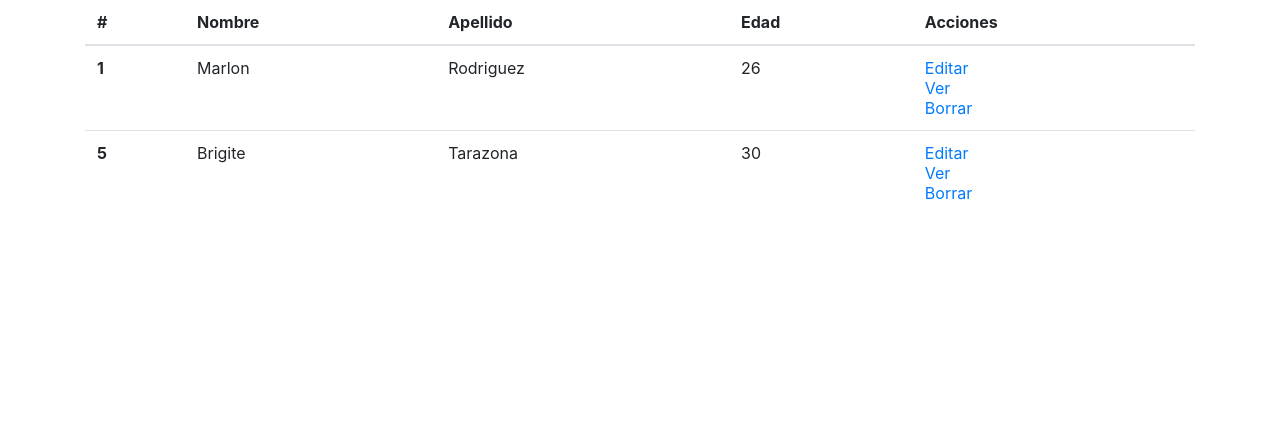
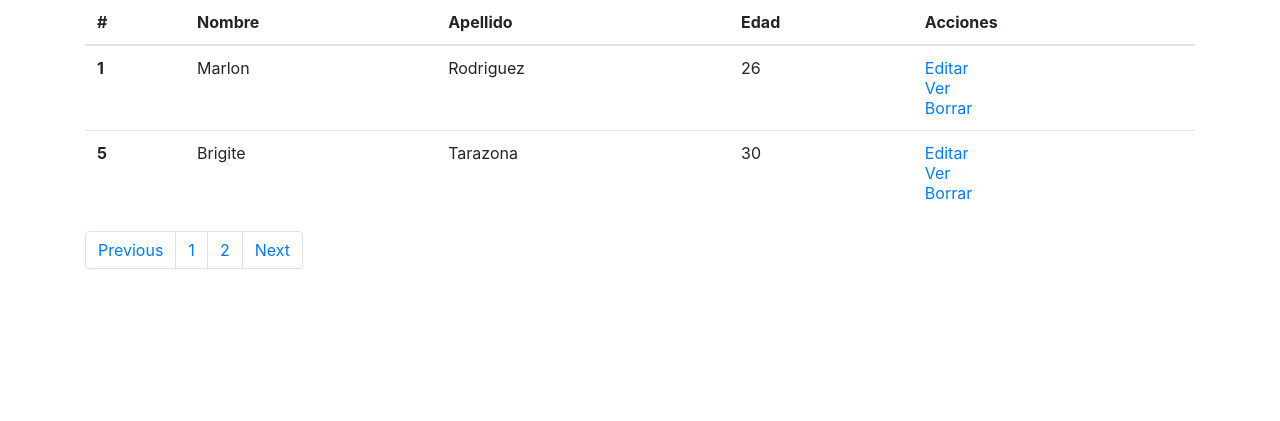
Before and after one commit to marlonproxz/aprendiendo-codeigniter3, a PHP site: page /codeigniter/personas/listado in a window 1280 px wide. Shown: the part 141-562 px from the top of the page. Run offline with PHP 8.4, Linux system fonts and the light colour scheme; data comes from the database, SQL or seed files in the repository; some libraries are stand-ins or nearby versions.

Commit message:
paginacion de las tablas parte 2

```diff
--- a/application/controllers/Personas.php
+++ b/application/controllers/Personas.php
@@ -29,12 +29,16 @@ class Personas extends CI_Controller {
         redirect("/personas/listado");
     }
 
-    public function listado() {
+    public function listado($pag = 1) {
 
-        //echo $this->Persona->count();
+        $pag--;
+
+        if($pag < 0){
+            $pag = 0;
+        }
 
         $page_size = 2;
-        $offset = 0 * $page_size;
+        $offset = $pag * $page_size;
 
         $nombre = $this->input->get("nombre");
 
@@ -51,7 +55,10 @@ class Personas extends CI_Controller {
         //echo $this->session->userdata('name');
         //$this->session->unset_userdata('name');
 
+
         $vdata["personas"] = $this->Persona->pagination($page_size,$offset); //$this->Persona->search($nombre);
+        $vdata["current_pag"] = $pag + 1;
+        $vdata["last_page"] = ceil($this->Persona->count() / $page_size);
         $view["view"] = $this->load->view('personas/listado', $vdata, TRUE);
 
         $this->load->view('body', $view);
--- a/application/views/personas/listado.php
+++ b/application/views/personas/listado.php
@@ -44,6 +44,34 @@
     </tbody>
 </table>
 
+<nav>
+  <ul class="pagination">
+
+    <?php
+        $prev = $current_pag-1;
+        $next = $current_pag+1;
+
+        if($prev <= 0){
+            $prev = 1;
+        }
+
+        if($next > $last_page){
+            $next = $last_page;
+        }
+
+
+    ?>
+
+    <li class="page-item"><a class="page-link" href="<?php echo base_url(). "personas/listado/". $prev; ?>">Previous</a></li>
+
+    <?php for($i=1; $i<= $last_page; $i++): ?>
+    <li class="page-item"><a class="page-link" href="<?php echo base_url(). "personas/listado/". $i; ?>"><?php echo $i; ?></a></li>
+    <?php endfor; ?>
+
+    <li class="page-item"><a class="page-link" href="<?php echo base_url(). "personas/listado/". $next; ?>">Next</a></li>
+  </ul>
+</nav>
+
 <div class="modal fade" id="DeletePerson" tabindex="-1" role="dialog" aria-labelledby="DeletePersonLabel" aria-hidden="true">
     <div class="modal-dialog" role="document">
         <div class="modal-content">
```
